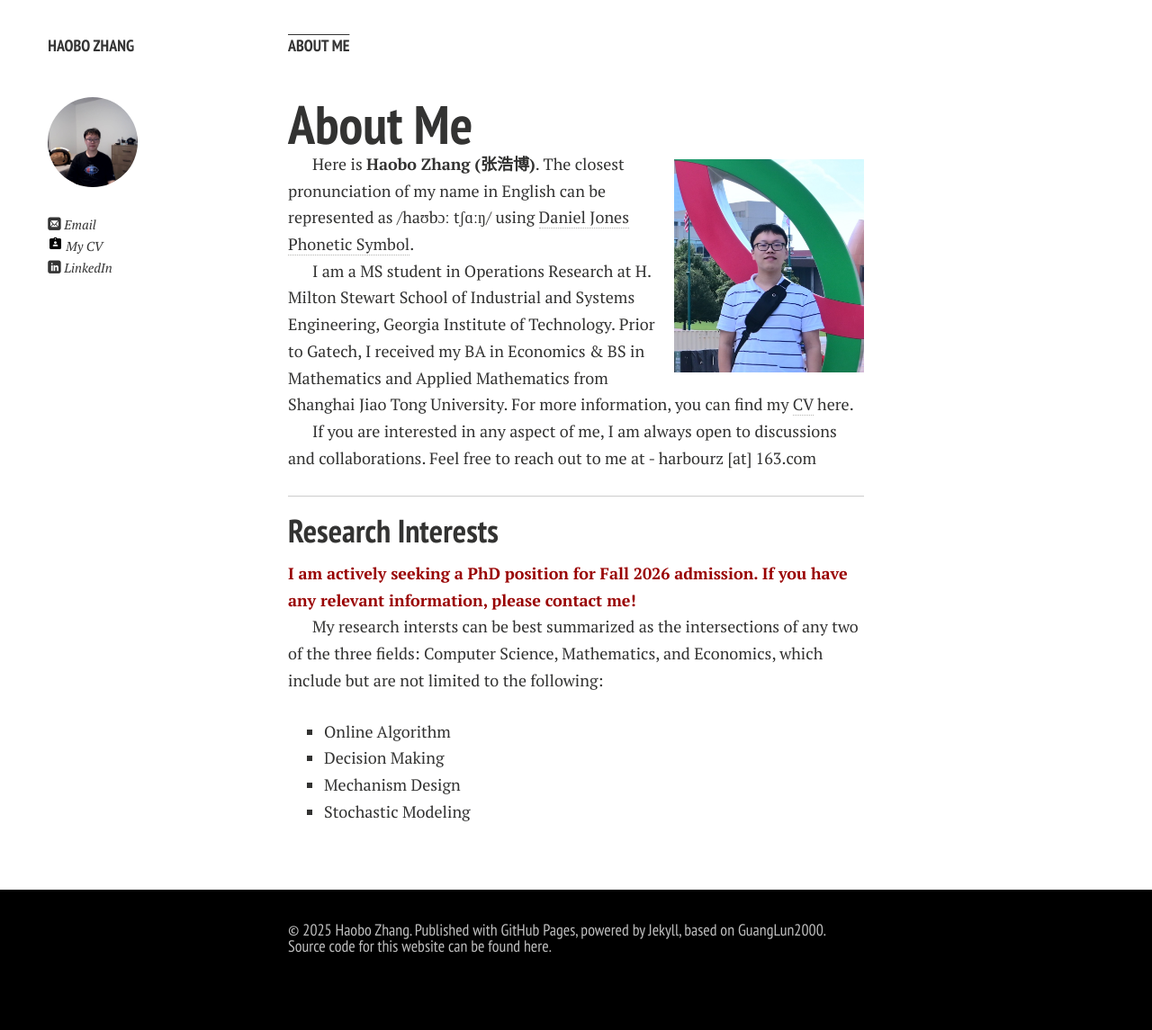
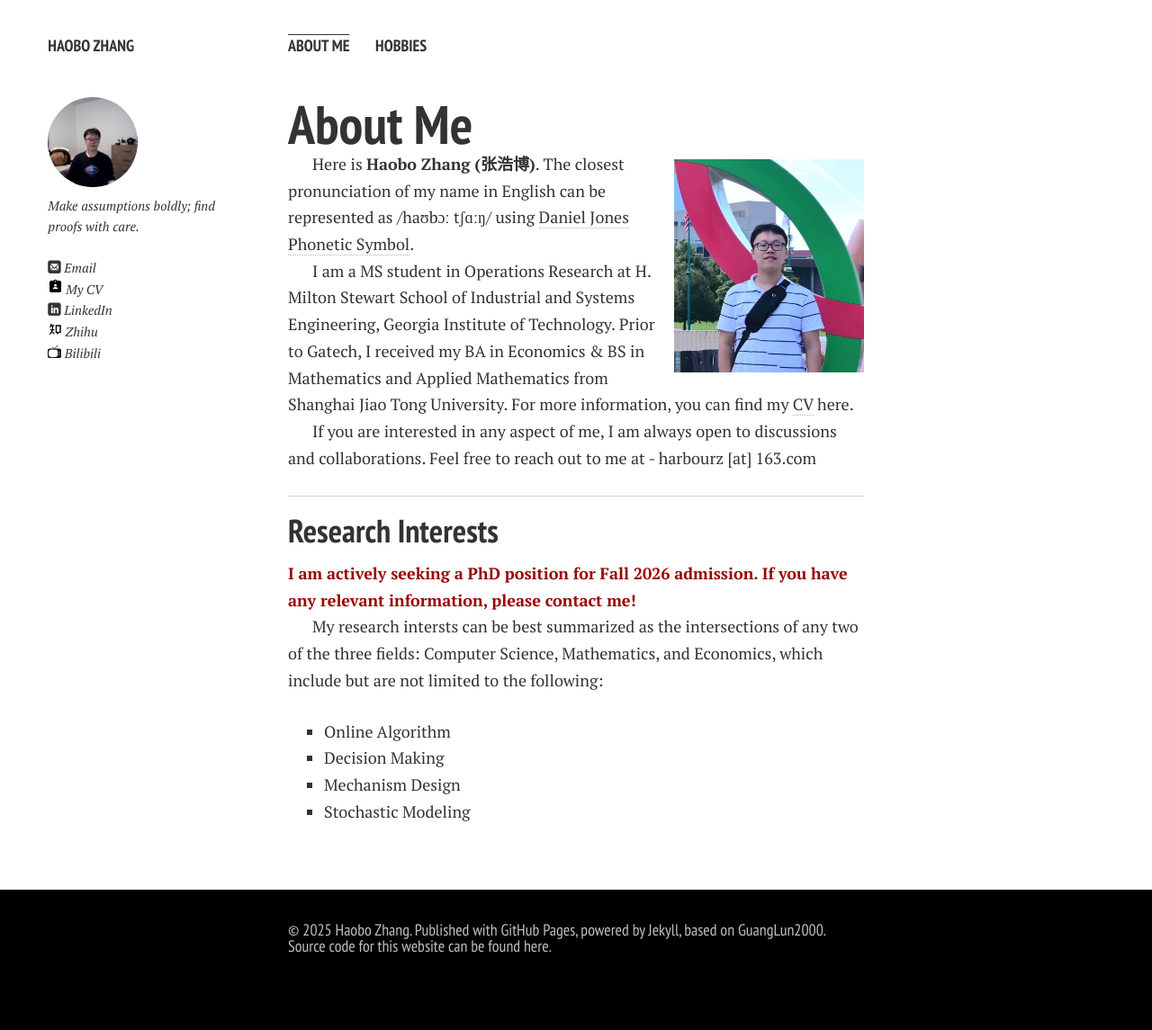
Before and after one commit to harbourz/harbourz.github.io, a Jekyll site: the page built from index.md, in a window 1280 px wide. Shown: the whole page at 90% size. Built offline with Jekyll 4.4.1, drawn with Linux system fonts in a browser that asks for light colours; nearby versions of some CDN libraries; comment, search, counter and statistics services are not loaded; a style sheet for code colours, icons or effects is not loaded; our own code applies the rules of GitHub Pages for plain Markdown files; some of the changed lines change nothing that is shown.

Commit message:
small modifi

```diff
--- a/_config.yml
+++ b/_config.yml
@@ -7,7 +7,7 @@ url: https://harbourz.github.io
 owner:
   name: Haobo Zhang
   avatar: Haobo.jpg
-  # bio: Two roads diverged in woods, I took the one less traveled by.
+  bio: Make assumptions boldly; find proofs with care.
   email: harbourz@163.com
   cv: https://harbourz.github.io/file/CV_HaoboZHANG.pdf
   # Social networking links are used in author-bio sidebar. Update and remove as you like.
@@ -15,9 +15,9 @@ owner:
   # github: GuangLun2000
   linkedin: haobo-z
   # scholar: https://scholar.google.com/citations?user=8igSoWgAAAAJ
-  # bilibili: 379833464
+  bilibili: 379833464
   # researchgate: https://www.researchgate.net/profile/Hanlin-Cai
-  # zhihu: https://www.zhihu.com/people/kying-nying
+  zhihu: https://www.zhihu.com/people/kying-nying
   # facebook: caihanlin2002
   # instagram: lancecai2002
   # lastfm:
@@ -41,8 +41,8 @@ links:
   #   url: /publications/
   # - title: Awards
   #   url: /awards/
-  # - title: Hobbies
-  #   url: /hobbies/
+  - title: Hobbies
+    url: /hobbies/
   # - title: Startups
   #   url: /startups/
   # - title: Blogs
```
